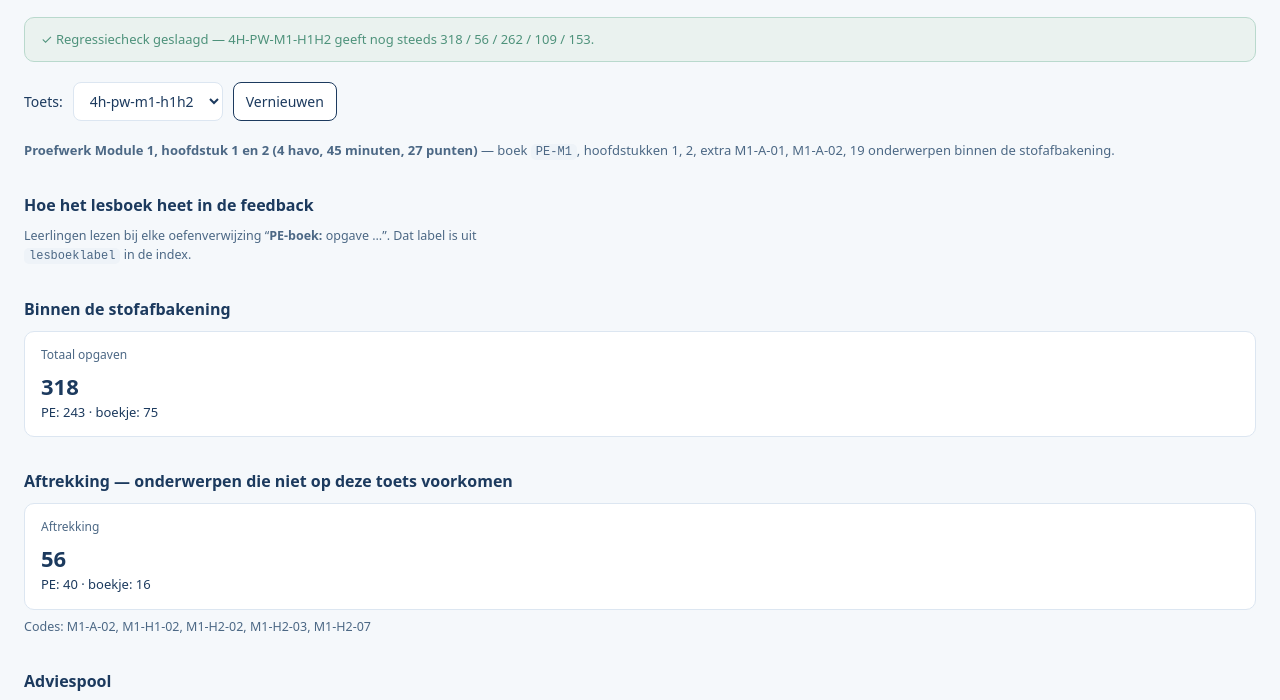
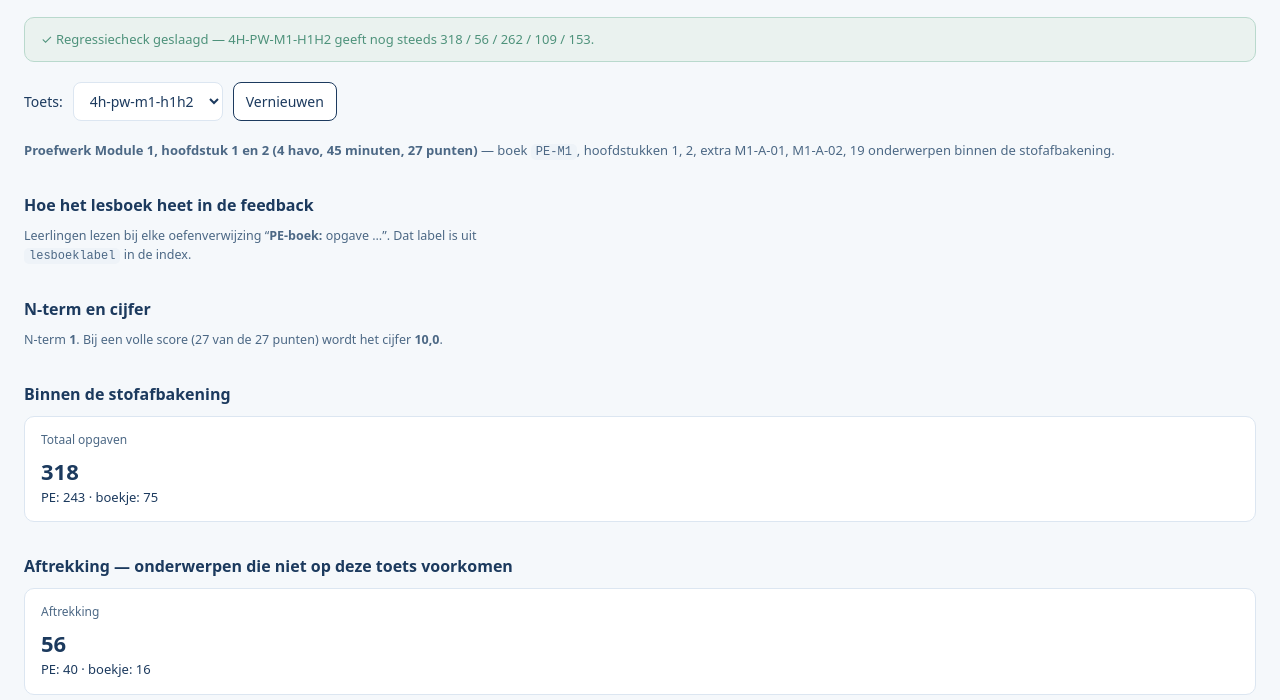
Before and after one commit to mathijsrem1993/remendel, a plain HTML site: page controle.html in a window 1280 px wide. Shown: the part 84-784 px from the top of the page. Drawn offline with Linux system fonts and the light colour scheme.

Commit message:
N-term valt terug op 1 in plaats van 0, en is zichtbaar in controle.html
De n-term is bij ons altijd 1. Een toetsbestand zonder dat veld is dus een
fout in de export en geen keuze, maar feedbacktool.html deed
`Number(config.nterm) || 0` en maakte er stil een 0 van. Elk cijfer kwam dan
een vol punt te laag uit, in scherm én pdf, zonder dat iets het meldde. Dat
is vandaag bijna gebeurd met een opnieuw gegenereerde export van
4H-PW-M1-H1H2.

- feedbacktool.html: nieuwe leesNterm(). Ontbreekt nterm of is hij
  onleesbaar, dan wordt het 1 en komt er een console.warn met de naam van de
  toets. Een expliciete 0 blijft 0 — dat is wél een keuze.
- controle.html: nieuw blokje met de n-term en het cijfer bij een volle
  score, naast het boeklabel. Ontbreekt het veld, dan staat er "(terugval)"
  bij met de melding het alsnog te zetten; is 9 + n-term hoger dan 10, dan
  waarschuwt het dat de tool dat niet afkapt.

Geverifieerd met een lokale server:
- 4H-PW-M1-H1H2 zoals hij is (nterm 1): 27/27 geeft 10,0, ongewijzigd.
- Zelfde toets met het veld weggehaald: 10,0 in plaats van 9,0, met
  waarschuwing in de console.
- Expliciete nterm 0: 9,0, geen waarschuwing.
- nterm "kaas": 10,0 met waarschuwing.
- controle.html toont "N-term 1. Bij een volle score (27 van de 27 punten)
  wordt het cijfer 10,0." en de regressiecheck slaagt nog steeds
  (318 / 56 / 262 / 109 / 153).

Co-Authored-By: Claude Opus 5 <noreply@anthropic.com>

```diff
--- a/controle.html
+++ b/controle.html
@@ -172,6 +172,20 @@ async function laad(toetsId) {
   // komt te staan: staat er geen lesboeklabel in de index, dan leidt de tool
   // er zelf een af uit titel en niveau, en dat is niet altijd wat je wilt.
   const boekLabel = lesboekLabelVan(index.boek);
+
+  // De n-term is bij ons altijd 1. Ontbreekt het veld, dan valt de
+  // feedbacktool terug op 1 en waarschuwt in de console; hier maken we dat
+  // zichtbaar, samen met het cijfer bij een volle score. Boven n-term 1,1
+  // komt daar een cijfer boven de 10 uit, en dat kapt niets af.
+  const ntermRuw = toets.nterm;
+  const ntermOntbreekt = ntermRuw === undefined || ntermRuw === null || ntermRuw === "" || !isFinite(Number(ntermRuw));
+  const nterm = ntermOntbreekt ? 1 : Number(ntermRuw);
+  const maxPunten = Number(toets.maxPunten) || (toets.vragen || []).reduce((s, v) => s + (Number(v.max) || 0), 0) || 1;
+  const cijferVol = (Math.round((9 + nterm) * 10) / 10).toFixed(1).replace(".", ",");
+  const ntermTekst = ntermOntbreekt ? (nterm + " (terugval)") : String(nterm).replace(".", ",");
+  const ntermWaarschuwing = ntermOntbreekt
+    ? ' <strong>Let op:</strong> het veld <code>nterm</code> ontbreekt in het toetsbestand. Zet het erin.'
+    : (9 + nterm > 10 ? ' <strong>Let op:</strong> dat is hoger dan een 10, en de tool kapt dat niet af.' : "");
   const boekLabelBron = lesboekLabelIsExpliciet(index.boek)
     ? 'uit <code>lesboeklabel</code> in de index'
     : '<strong>afgeleid</strong> uit titel en niveau — zet <code>lesboeklabel</code> in de index als dit niet de naam is die leerlingen moeten lezen';
@@ -183,6 +197,9 @@ async function laad(toetsId) {
 
     <h2>Hoe het lesboek heet in de feedback</h2>
     <p class="uitleg">Leerlingen lezen bij elke oefenverwijzing “<strong>${esc(boekLabel)}:</strong> opgave …”. Dat label is ${boekLabelBron}.</p>
+
+    <h2>N-term en cijfer</h2>
+    <p class="uitleg">N-term <strong>${esc(ntermTekst)}</strong>. Bij een volle score (${maxPunten} van de ${maxPunten} punten) wordt het cijfer <strong>${esc(cijferVol)}</strong>.${ntermWaarschuwing}</p>
 
     <h2>Binnen de stofafbakening</h2>
     <div class="kaarten">${kaart("Totaal opgaven", totaalBinnen)}</div>
```
Also changed, not shown: feedbacktool.html (+23 -1 lines).
